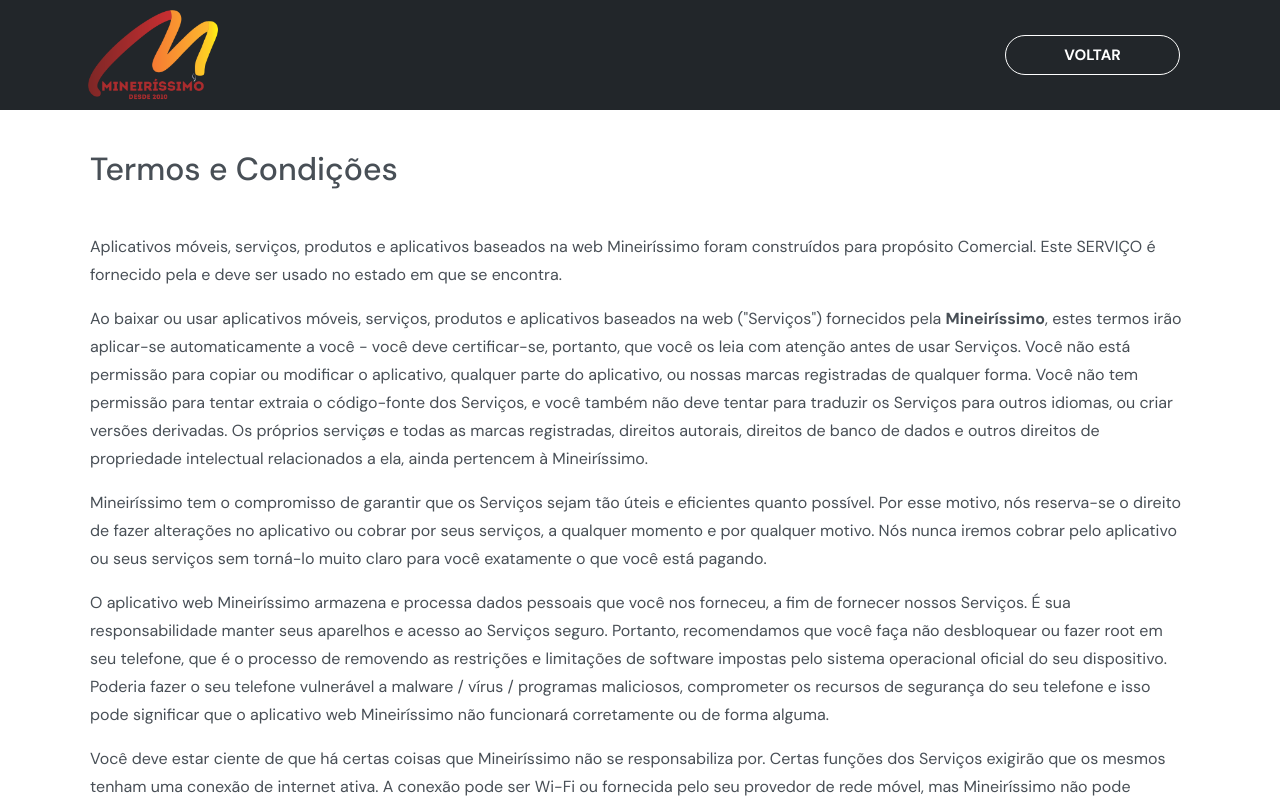
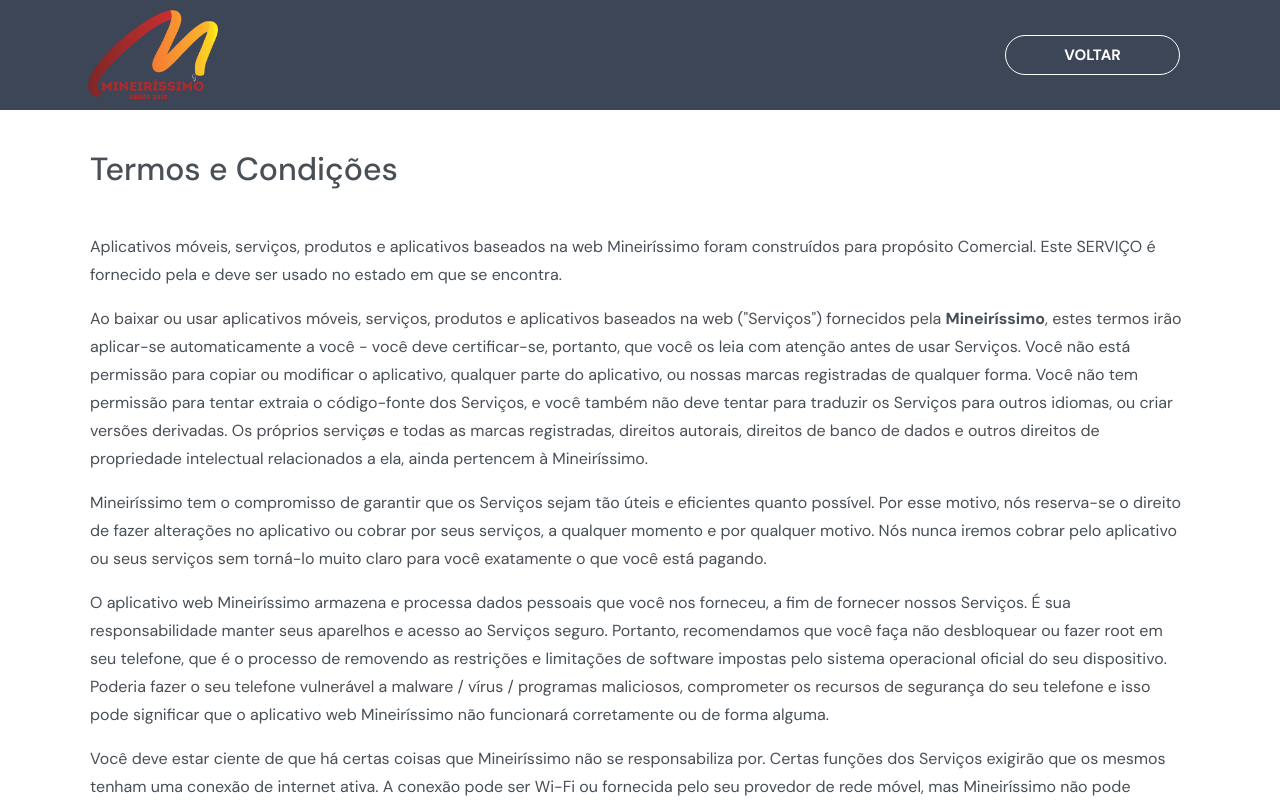
Before and after one commit to HenriquedaFonte/mineirissimo, a Next.js app: page /termos_e_condicoes in a window 1280 px wide. Shown: the top 800 px of the page. Built offline with nearby package versions, Linux system fonts and the light colour scheme.

Commit message:
fix: header dark color

```diff
--- a/src/components/Header/header.module.scss
+++ b/src/components/Header/header.module.scss
@@ -15,7 +15,7 @@
 
 // Dark options
 .darkActive {
-  background: $color--blue-dark;
+  background: $color--secondary-dark;
 }
 
 .darkInactive {
```
